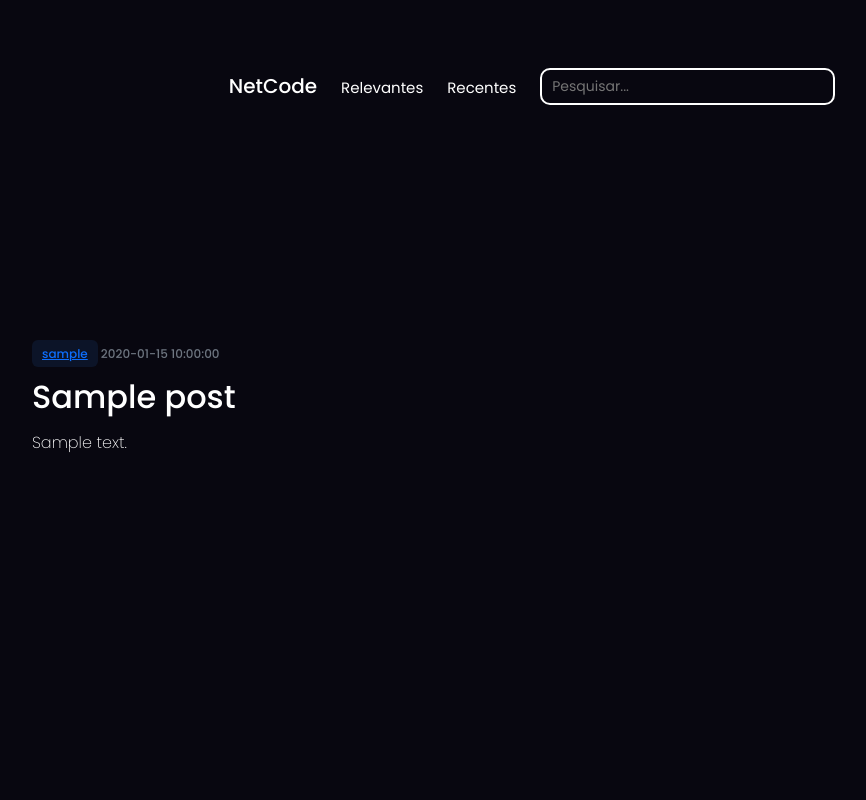
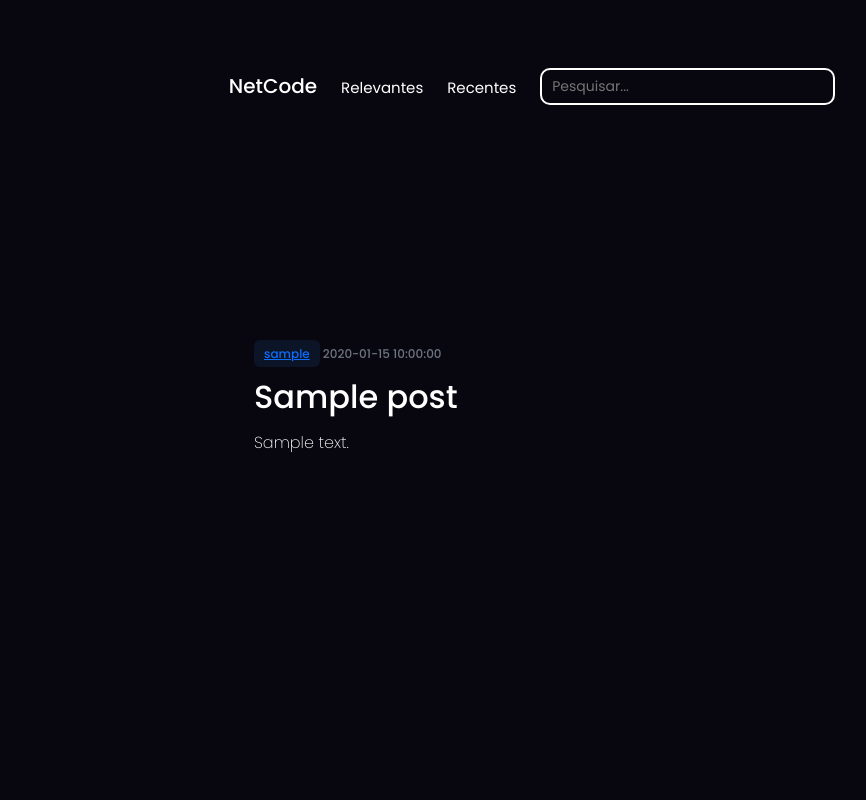
Before and after one commit to Gomaink/NetCode, a Flask app: page /thread/1 in a window 1280 px wide. Shown: the whole page, without its empty margins (96-962 px from the left). Run offline with Flask 3, Linux system fonts and the light colour scheme; tables that the repository leaves empty hold one stand-in row (values such as "Sample post"); some libraries are stand-ins or nearby versions.

Commit message:
fixing and centering thread div

```diff
--- a/app/static/css/style.css
+++ b/app/static/css/style.css
@@ -243,21 +243,26 @@
 .thread {
     flex-direction: column;
     gap: 4px;
-    width: 100%;
+    width: 80%;
+    max-width: 600px;
     border-width: 0px;
-    padding: 0px;
+    padding: 10px;
     border-radius: 6px;
     border-color: var(--borderColor-default, var(--color-border-default, #30363d));
     border-style: solid;
     word-break: break-word;
 }
 
+.thread-details,
+.thread-content {
+    font-size: 16px;
+    max-width: 100%;
+    margin: 0 auto;
+}
+
 .thread-details {
     font-weight: 500;
     font-size: 12px;
-    color: #fff;
-    max-width: 80%;
-    margin: 0 auto;
     margin-bottom: 10px;
     color: var(--bgColor-neutral-emphasis, var(--color-neutral-emphasis, #6e7681));
 }
@@ -265,18 +270,11 @@
 .thread-title {
     font-weight: 500;
     font-size: 32px;
-    color: #fff;
-    max-width: 80%;
-    margin: 0 auto;
     margin-bottom: 10px;
 }
 
 .thread-content {
-    font-size: 16px;
     font-weight: 100;
-    color: #fff;
-    max-width: 80%;
-    margin: 0 auto;
 }
 
 .blue-box {
```
